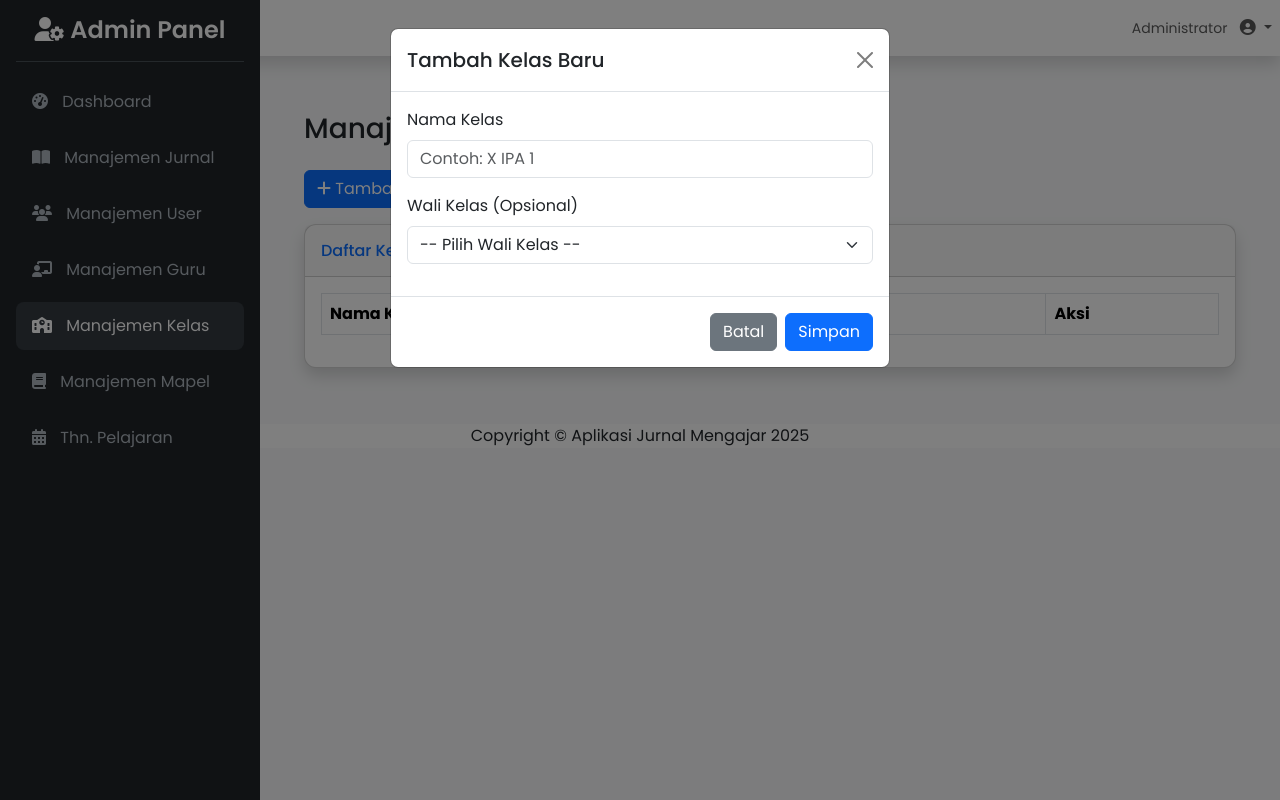
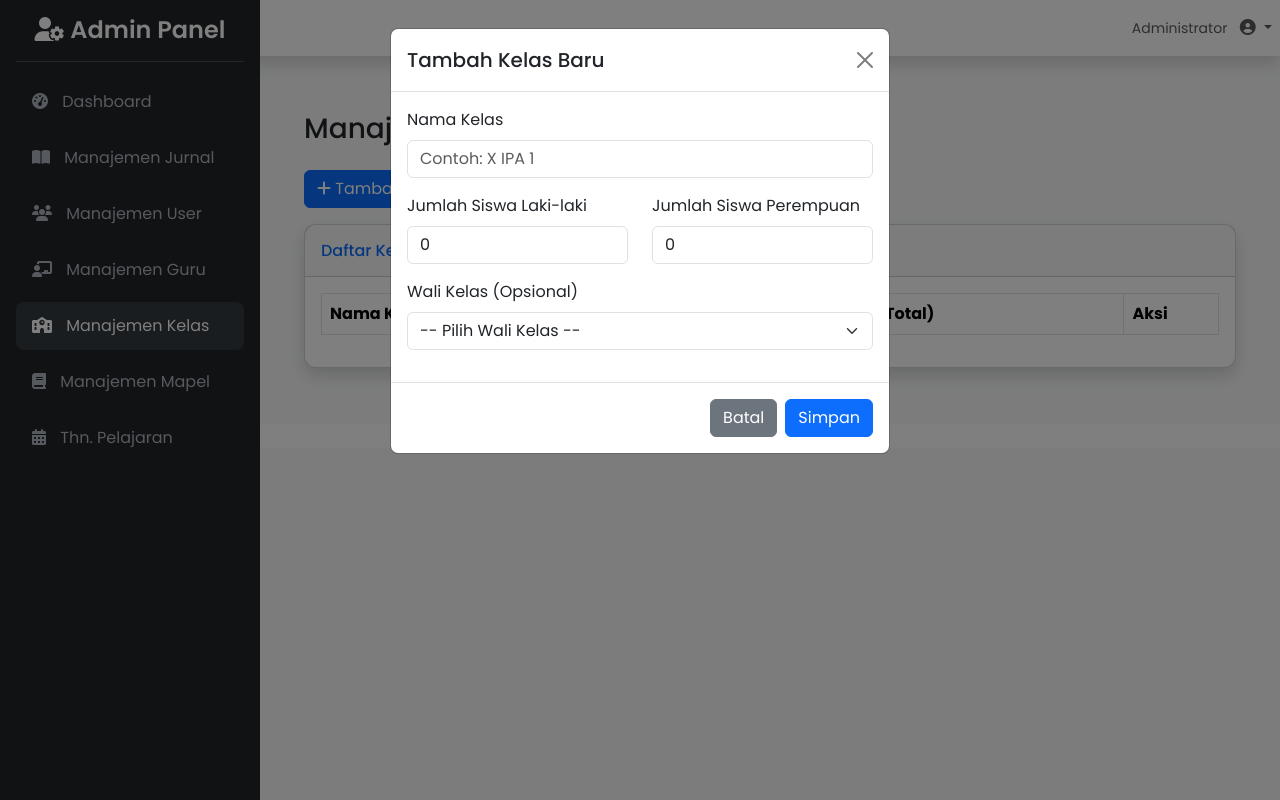
Before and after one commit to mughie77/jurnal-guru, a PHP site: page /jurnal-mengajar/admin/kelas.php in a window 1280 px wide, after a click on "Tambah Kelas". Run offline with PHP 8.4, Linux system fonts and the light colour scheme; a user stored in the database is signed in; data comes from the database, SQL or seed files in the repository; data that the repository does not hold is empty; some libraries are stand-ins or nearby versions.

Commit message:
feat: Implementasi absensi otomatis dan manajemen jumlah siswa
Menambahkan fungsionalitas baru ke aplikasi jurnal mengajar:

-   **Database:** Memperbarui tabel `kelas` dengan kolom `jumlah_siswa_L` dan `jumlah_siswa_P`.
-   **Admin:** Memodifikasi halaman manajemen kelas untuk memungkinkan input dan edit jumlah siswa.
-   **Guru:** Mengubah form pengisian jurnal. Input "Jumlah Hadir" kini bersifat `readonly` dan nilainya dihitung secara otomatis menggunakan JavaScript berdasarkan data siswa yang tidak hadir.
-   **API:** Membuat endpoint baru `api/get_jumlah_siswa.php` untuk menyediakan data total siswa ke antarmuka pengguna secara dinamis.
-   **Laporan:** Memperbarui halaman laporan Admin, Waka, dan ekspor PDF untuk menampilkan rekap absensi (H/S/I/A) yang lebih detail.

```diff
--- a/admin/jurnal.php
+++ b/admin/jurnal.php
@@ -142,6 +142,7 @@ require_once __DIR__ . '/../includes/sidebar_admin.php';
                         <th>Kelas</th>
                         <th>Jam Ke-</th>
                         <th>Materi</th>
+                        <th>Absensi (H/S/I/A)</th>
                         <th>Keterangan</th>
                     </tr>
                 </thead>
@@ -155,12 +156,13 @@ require_once __DIR__ . '/../includes/sidebar_admin.php';
                             <td><?= htmlspecialchars($row['nama_kelas']) ?></td>
                             <td><?= htmlspecialchars($row['jam_ke']) ?></td>
                             <td><?= nl2br(htmlspecialchars($row['materi'])) ?></td>
+                            <td><?= "{$row['jml_hadir']}/{$row['jml_sakit']}/{$row['jml_izin']}/{$row['jml_alfa']}" ?></td>
                             <td><?= nl2br(htmlspecialchars($row['keterangan'])) ?></td>
                         </tr>
                         <?php endwhile; ?>
                     <?php else: ?>
                         <tr>
-                            <td colspan="7" class="text-center">Tidak ada data jurnal yang ditemukan.</td>
+                            <td colspan="8" class="text-center">Tidak ada data jurnal yang ditemukan.</td>
                         </tr>
                     <?php endif; ?>
                 </tbody>
--- a/admin/kelas.php
+++ b/admin/kelas.php
@@ -19,8 +19,10 @@ if ($_SERVER['REQUEST_METHOD'] == 'POST') {
     if (isset($_POST['tambah'])) {
         $nama_kelas = mysqli_real_escape_string($conn, $_POST['nama_kelas']);
         $wali_kelas_id = !empty($_POST['wali_kelas_id']) ? $_POST['wali_kelas_id'] : 'NULL';
+        $jumlah_siswa_L = (int)$_POST['jumlah_siswa_L'];
+        $jumlah_siswa_P = (int)$_POST['jumlah_siswa_P'];
 
-        $query = "INSERT INTO kelas (nama_kelas, wali_kelas_id) VALUES ('$nama_kelas', $wali_kelas_id)";
+        $query = "INSERT INTO kelas (nama_kelas, wali_kelas_id, jumlah_siswa_L, jumlah_siswa_P) VALUES ('$nama_kelas', $wali_kelas_id, $jumlah_siswa_L, $jumlah_siswa_P)";
         if (mysqli_query($conn, $query)) {
             $message = "Kelas berhasil ditambahkan!";
             $message_type = 'success';
@@ -34,8 +36,10 @@ if ($_SERVER['REQUEST_METHOD'] == 'POST') {
         $id = $_POST['id'];
         $nama_kelas = mysqli_real_escape_string($conn, $_POST['nama_kelas']);
         $wali_kelas_id = !empty($_POST['wali_kelas_id']) ? $_POST['wali_kelas_id'] : 'NULL';
+        $jumlah_siswa_L = (int)$_POST['jumlah_siswa_L'];
+        $jumlah_siswa_P = (int)$_POST['jumlah_siswa_P'];
 
-        $query = "UPDATE kelas SET nama_kelas = '$nama_kelas', wali_kelas_id = $wali_kelas_id WHERE id = $id";
+        $query = "UPDATE kelas SET nama_kelas = '$nama_kelas', wali_kelas_id = $wali_kelas_id, jumlah_siswa_L = $jumlah_siswa_L, jumlah_siswa_P = $jumlah_siswa_P WHERE id = $id";
         if (mysqli_query($conn, $query)) {
             $message = "Kelas berhasil diperbarui!";
             $message_type = 'success';
@@ -69,7 +73,7 @@ if ($_SERVER['REQUEST_METHOD'] == 'POST') {
 }
 
 // Ambil semua data kelas untuk ditampilkan, join dengan guru dan users untuk nama wali kelas
-$query = "SELECT kelas.id, kelas.nama_kelas, users.nama_lengkap as nama_wali_kelas
+$query = "SELECT kelas.id, kelas.nama_kelas, kelas.jumlah_siswa_L, kelas.jumlah_siswa_P, users.nama_lengkap as nama_wali_kelas
           FROM kelas
           LEFT JOIN guru ON kelas.wali_kelas_id = guru.id
           LEFT JOIN users ON guru.user_id = users.id
@@ -111,6 +115,7 @@ require_once __DIR__ . '/../includes/sidebar_admin.php';
                     <tr>
                         <th>Nama Kelas</th>
                         <th>Wali Kelas</th>
+                        <th>Jumlah Siswa (L/P/Total)</th>
                         <th>Aksi</th>
                     </tr>
                 </thead>
@@ -119,6 +124,7 @@ require_once __DIR__ . '/../includes/sidebar_admin.php';
                     <tr>
                         <td><?= htmlspecialchars($row['nama_kelas']) ?></td>
                         <td><?= htmlspecialchars($row['nama_wali_kelas'] ?? 'Belum Diatur') ?></td>
+                        <td><?= $row['jumlah_siswa_L'] ?> / <?= $row['jumlah_siswa_P'] ?> / <strong><?= $row['jumlah_siswa_L'] + $row['jumlah_siswa_P'] ?></strong></td>
                         <td>
                             <button type="button" class="btn btn-warning btn-sm" data-bs-toggle="modal" data-bs-target="#editModal-<?= $row['id'] ?>" title="Edit">
                                 <i class="fa fa-edit"></i>
@@ -143,6 +149,16 @@ require_once __DIR__ . '/../includes/sidebar_admin.php';
                                         <div class="mb-3">
                                             <label class="form-label">Nama Kelas</label>
                                             <input type="text" class="form-control" name="nama_kelas" value="<?= htmlspecialchars($row['nama_kelas']) ?>" required>
+                                        </div>
+                                        <div class="row">
+                                            <div class="col-md-6 mb-3">
+                                                <label class="form-label">Jumlah Siswa Laki-laki</label>
+                                                <input type="number" class="form-control" name="jumlah_siswa_L" value="<?= $row['jumlah_siswa_L'] ?>" required>
+                                            </div>
+                                            <div class="col-md-6 mb-3">
+                                                <label class="form-label">Jumlah Siswa Perempuan</label>
+                                                <input type="number" class="form-control" name="jumlah_siswa_P" value="<?= $row['jumlah_siswa_P'] ?>" required>
+                                            </div>
                                         </div>
                                         <div class="mb-3">
                                             <label class="form-label">Wali Kelas (Opsional)</label>
@@ -212,6 +228,16 @@ require_once __DIR__ . '/../includes/sidebar_admin.php';
                         <label class="form-label">Nama Kelas</label>
                         <input type="text" class="form-control" name="nama_kelas" placeholder="Contoh: X IPA 1" required>
                     </div>
+                    <div class="row">
+                        <div class="col-md-6 mb-3">
+                            <label class="form-label">Jumlah Siswa Laki-laki</label>
+                            <input type="number" class="form-control" name="jumlah_siswa_L" value="0" required>
+                        </div>
+                        <div class="col-md-6 mb-3">
+                            <label class="form-label">Jumlah Siswa Perempuan</label>
+                            <input type="number" class="form-control" name="jumlah_siswa_P" value="0" required>
+                        </div>
+                    </div>
                     <div class="mb-3">
                         <label class="form-label">Wali Kelas (Opsional)</label>
                         <select class="form-select" name="wali_kelas_id">
--- a/jurnal_mengajar.sql
+++ b/jurnal_mengajar.sql
@@ -76,6 +76,8 @@ CREATE TABLE `kelas` (
   `id` int(11) NOT NULL AUTO_INCREMENT,
   `nama_kelas` varchar(50) NOT NULL,
   `wali_kelas_id` int(11) DEFAULT NULL,
+  `jumlah_siswa_L` int(11) NOT NULL DEFAULT 0,
+  `jumlah_siswa_P` int(11) NOT NULL DEFAULT 0,
   PRIMARY KEY (`id`),
   UNIQUE KEY `nama_kelas` (`nama_kelas`),
   KEY `wali_kelas_id` (`wali_kelas_id`),
--- a/waka/jurnal.php
+++ b/waka/jurnal.php
@@ -143,6 +143,7 @@ require_once __DIR__ . '/../includes/sidebar_waka.php';
                         <th>Kelas</th>
                         <th>Jam Ke-</th>
                         <th>Materi</th>
+                        <th>Absensi (H/S/I/A)</th>
                         <th>Keterangan</th>
                     </tr>
                 </thead>
@@ -156,12 +157,13 @@ require_once __DIR__ . '/../includes/sidebar_waka.php';
                             <td><?= htmlspecialchars($row['nama_kelas']) ?></td>
                             <td><?= htmlspecialchars($row['jam_ke']) ?></td>
                             <td><?= nl2br(htmlspecialchars($row['materi'])) ?></td>
+                            <td><?= "{$row['jml_hadir']}/{$row['jml_sakit']}/{$row['jml_izin']}/{$row['jml_alfa']}" ?></td>
                             <td><?= nl2br(htmlspecialchars($row['keterangan'])) ?></td>
                         </tr>
                         <?php endwhile; ?>
                     <?php else: ?>
                         <tr>
-                            <td colspan="7" class="text-center">Tidak ada data jurnal yang ditemukan.</td>
+                            <td colspan="8" class="text-center">Tidak ada data jurnal yang ditemukan.</td>
                         </tr>
                     <?php endif; ?>
                 </tbody>
--- a/waka/kelas.php
+++ b/waka/kelas.php
@@ -8,7 +8,7 @@ authorize_role(['waka', 'admin']);
 $page_title = "Data Kelas";
 
 // Ambil semua data kelas, join dengan guru dan users untuk nama wali kelas
-$query = "SELECT kelas.id, kelas.nama_kelas, users.nama_lengkap as nama_wali_kelas
+$query = "SELECT kelas.id, kelas.nama_kelas, kelas.jumlah_siswa_L, kelas.jumlah_siswa_P, users.nama_lengkap as nama_wali_kelas
           FROM kelas
           LEFT JOIN guru ON kelas.wali_kelas_id = guru.id
           LEFT JOIN users ON guru.user_id = users.id
@@ -32,6 +32,7 @@ require_once __DIR__ . '/../includes/sidebar_waka.php';
                     <tr>
                         <th>Nama Kelas</th>
                         <th>Wali Kelas</th>
+                        <th>Jumlah Siswa (L/P/Total)</th>
                     </tr>
                 </thead>
                 <tbody>
@@ -40,11 +41,12 @@ require_once __DIR__ . '/../includes/sidebar_waka.php';
                         <tr>
                             <td><?= htmlspecialchars($row['nama_kelas']) ?></td>
                             <td><?= htmlspecialchars($row['nama_wali_kelas'] ?? 'Belum Diatur') ?></td>
+                            <td><?= $row['jumlah_siswa_L'] ?> / <?= $row['jumlah_siswa_P'] ?> / <strong><?= $row['jumlah_siswa_L'] + $row['jumlah_siswa_P'] ?></strong></td>
                         </tr>
                         <?php endwhile; ?>
                     <?php else: ?>
                         <tr>
-                            <td colspan="2" class="text-center">Belum ada data kelas.</td>
+                            <td colspan="3" class="text-center">Belum ada data kelas.</td>
                         </tr>
                     <?php endif; ?>
                 </tbody>
```
Also changed, not shown: admin/export_pdf.php (+6 -5 lines), api/get_jumlah_siswa.php (added, +30 -0 lines), guru/isi_jurnal.php (+46 -2 lines), waka/export_pdf.php (+6 -5 lines).
